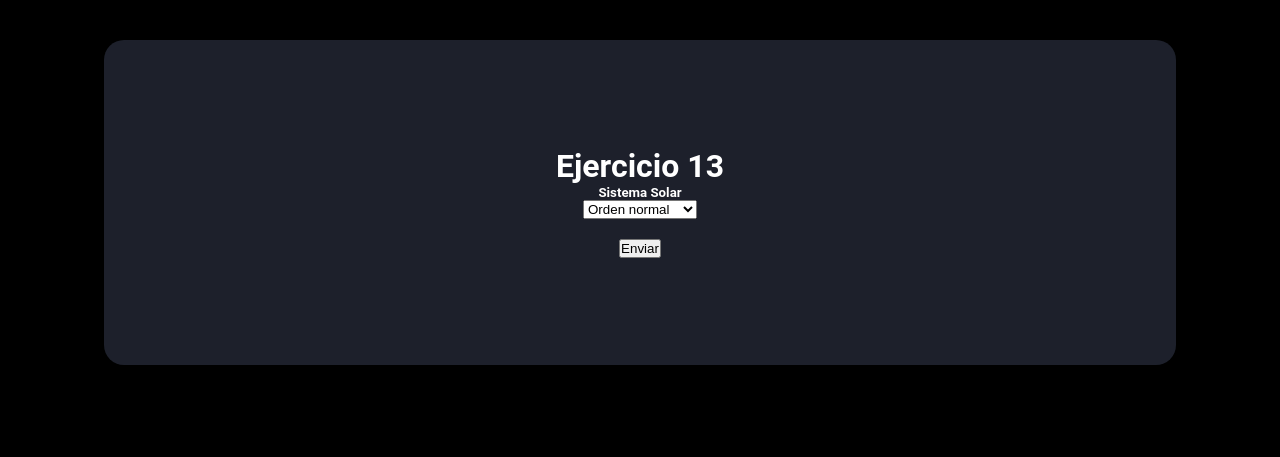
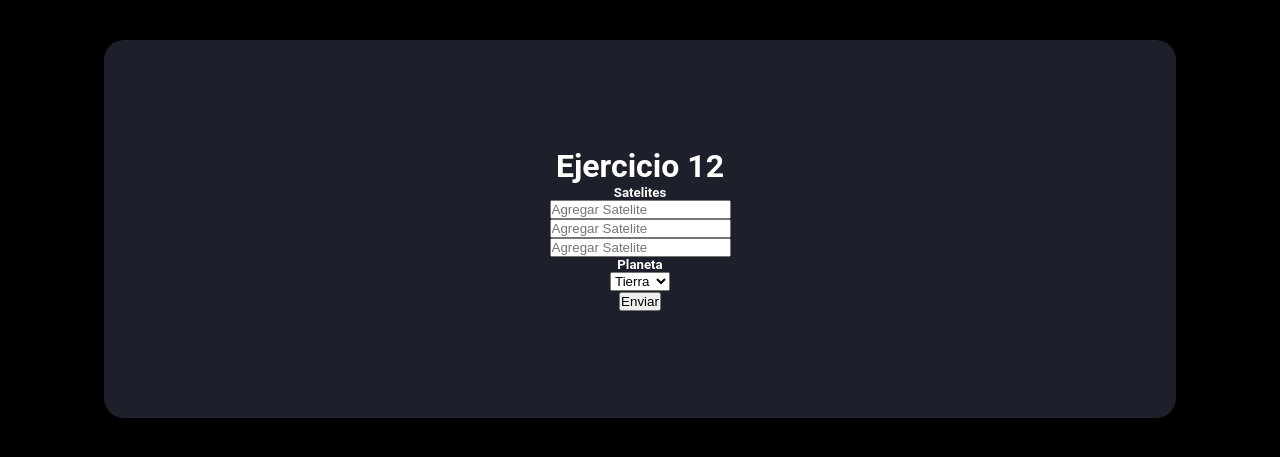
Before and after one commit to IvanGMtz/TallerPHP-arrays-, a PHP site: page /index.html in a window 1280 px wide. Shown: the top 457 px of the page. Run offline with PHP 8.4, Linux system fonts and the light colour scheme.

Commit message:
feat: :sparkles: Excercise 12

```diff
--- a/index.html
+++ b/index.html
@@ -11,12 +11,17 @@
 
     <div class="container">
             <form method="POST" class="form" action="index.php">
-                <h1>Ejercicio 13</h1>
-                <h5>Sistema Solar</h5>
-                <select name="orden" class="controls"><br>
-                    <option value="0">Orden normal</option>
-                    <option value="1">Orden invertido</option>
-                </select><br>
+                <h1>Ejercicio 12</h1>
+                <h5>Satelites</h5>
+                <input type="text" name="satelite" placeholder="Agregar Satelite">
+                <input type="text" name="satelite2" placeholder="Agregar Satelite">
+                <input type="text" name="satelite3" placeholder="Agregar Satelite">
+                <h5>Planeta</h5>
+                <select name="planeta">
+                    <option value="tierra">Tierra</option>
+                    <option value="marte">Marte</option>
+                    <option value="venus">Venus</option>
+                </select>
                 <div class="botones">
                     <input class="btn" type="submit" value="Enviar">
                 </div>
```
Also changed, not shown: index.php (+9 -6 lines).
